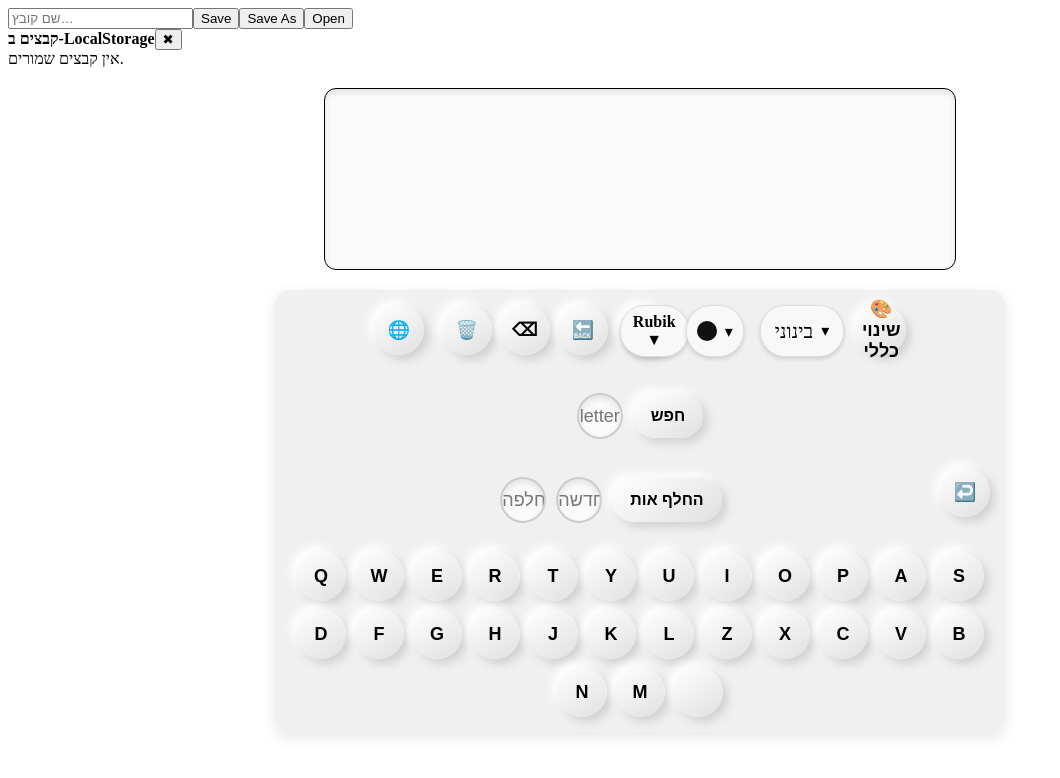
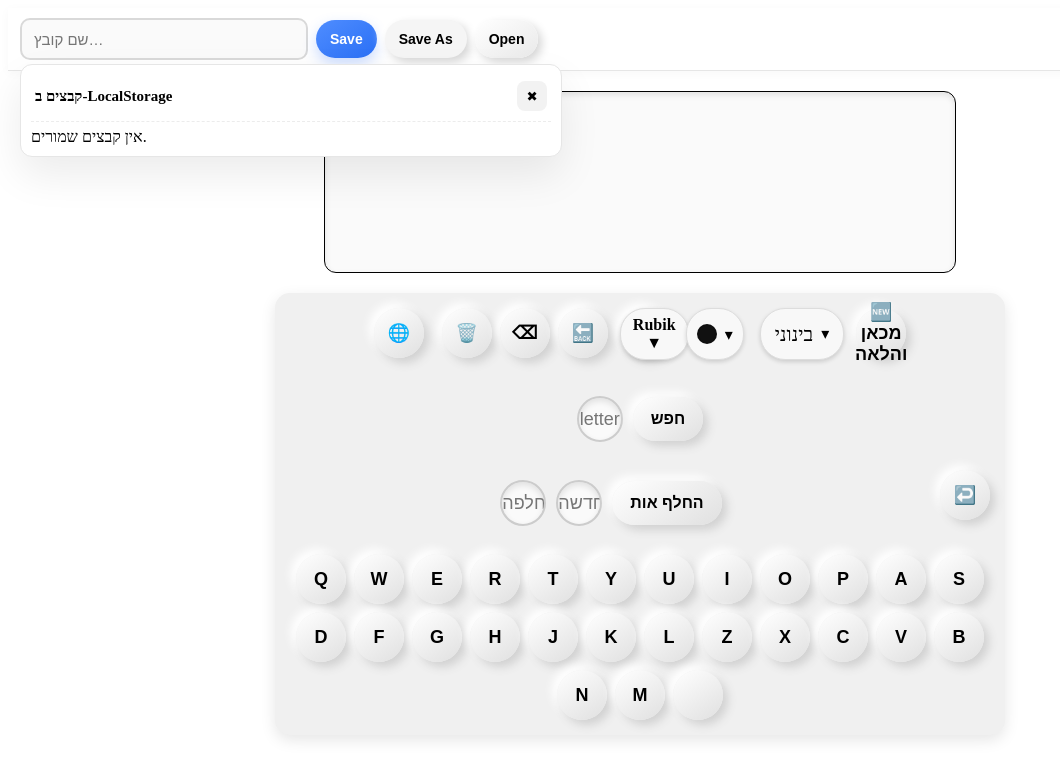
Before and after one commit to chavi216/project-chavi-sara, a React (Vite) app in the folder my-app/: page / in a window 1280 px wide. Both pictures are taken after a click on the button "Open". Shown: the top 778 px of the page, without its empty margins (0-1060 px from the left). Built offline with nearby package versions, Linux system fonts and the light colour scheme.

Commit message:
עם חלק ב' סופי ומובן ועם סטייל

```diff
--- a/my-app/src/components/keyboard/keyboard.jsx
+++ b/my-app/src/components/keyboard/keyboard.jsx
@@ -74,7 +74,7 @@ function Keyboard({ content, setContent, font, setFont, color, setColor, size, s
     });
 
 
-    const [applyToAll, setApplyToAll] = useState(true);
+    const [applyToAll, setApplyToAll] = useState(false);
 
     const [style, setStyle] = useState({});//בשביל הUNDO
 
--- a/my-app/src/components/storage/FileBar.jsx
+++ b/my-app/src/components/storage/FileBar.jsx
@@ -50,35 +50,41 @@ export default function FileBar({ currentDocId, setCurrentDocId, content, setCon
     };
 
     return (
-    <div className="flex items-center gap-2 p-2 border-b">
+        <div className="filebar">
             <input
                 placeholder="שם קובץ…"
                 value={fileName}
                 onChange={(e) => setFileName(e.target.value)}
-        className="border px-2 py-1 rounded min-w-48"
+                className="filebar__name-input"
                 dir="auto"
             />
-      <button onClick={onSave} className="px-3 py-1 border rounded">Save</button>
-      <button onClick={onSaveAs} className="px-3 py-1 border rounded">Save As</button>
-      <button onClick={onOpenClick} className="px-3 py-1 border rounded">Open</button>
+
+            <button onClick={onSave} className="btn btn--primary">Save</button>
+            <button onClick={onSaveAs} className="btn btn--ghost">Save As</button>
+            <button onClick={onOpenClick} className="btn">Open</button>
 
             {isOpenList && (
-        <div className="absolute mt-40 bg-white border rounded shadow p-2 max-h-64 overflow-auto">
-          <div className="flex justify-between items-center mb-2">
-            <strong>קבצים ב-LocalStorage</strong>
-            <button onClick={() => setIsOpenList(false)}>✖</button>
+                <div className="filebar__open-panel">
+                    <div className="filebar__open-header">
+                        <strong className="filebar__open-title">קבצים ב-LocalStorage</strong>
+                        <button className="filebar__list-close" onClick={() => setIsOpenList(false)}>✖</button>
                     </div>
+
                     {docs.length === 0 && <div>אין קבצים שמורים.</div>}
+
                     {docs.map(d => (
-            <div key={d.id} className="flex justify-between items-center gap-2 py-1">
-              <button className="underline" onClick={() => onOpenByName(d.name)}>
+                        <div key={d.id} className="filebar__doc">
+                            <button className="filebar__doc-name" onClick={() => onOpenByName(d.name)}>
                                 {d.name}
                             </button>
-              <small>{new Date(d.updatedAt).toLocaleString()}</small>
+                            <small className="filebar__doc-time">
+                                {new Date(d.updatedAt).toLocaleString()}
+                            </small>
                         </div>
                     ))}
                 </div>
             )}
         </div>
     );
+
 }
--- a/my-app/src/index.css
+++ b/my-app/src/index.css
@@ -233,3 +233,194 @@
     font-size: 15px;
   }
 }
+
+
+/* סגנונות עבור FileBar */
+
+/* ===== FileBar (סרגל קבצים) ===== */
+.filebar {
+  position: sticky;     /* נשארת למעלה בזמן גלילה (לא חובה) */
+  top: 0;
+  z-index: 20;
+  display: flex;
+  gap: 8px;
+  align-items: center;
+  padding: 10px 12px;
+  background: #ffffff;
+  border-bottom: 1px solid #e6e6e6;
+  box-shadow: 0 2px 10px rgba(0,0,0,0.03);
+}
+
+/* קלט שם קובץ */
+.filebar__name-input {
+  flex: 0 1 260px;      /* רוחב נוח אך גמיש */
+  min-width: 180px;
+  height: 38px;
+  padding: 0 12px;
+  border: 2px solid #d9d9d9;
+  border-radius: 10px;
+  background: #fafafa;
+  font-size: 15px;
+  outline: none;
+  transition: border-color .15s ease, box-shadow .15s ease, background .15s ease;
+  direction: auto;
+}
+.filebar__name-input:focus {
+  border-color: #8ab4ff;
+  box-shadow: 0 0 0 3px rgba(138,180,255,.25);
+  background: #fff;
+}
+
+/* כפתורי פעולה כלליים */
+.btn {
+  height: 38px;
+  padding: 0 14px;
+  border: 0;
+  border-radius: 999px;
+  font-size: 14px;
+  font-weight: 600;
+  cursor: pointer;
+  transition: transform .06s ease, box-shadow .15s ease, background .15s ease, color .15s ease;
+  user-select: none;
+  background: linear-gradient(145deg, #ffffff, #e9e9e9);
+  box-shadow: 4px 4px 10px #d6d6d6, -4px -4px 10px #ffffff;
+}
+.btn:hover {
+  box-shadow: 6px 6px 14px #d0d0d0, -6px -6px 14px #ffffff;
+}
+.btn:active {
+  transform: translateY(1px);
+  box-shadow: inset 3px 3px 6px #d6d6d6, inset -3px -3px 6px #ffffff;
+}
+
+/* וריאנטים קלים לזיהוי */
+.btn--primary {
+  background: linear-gradient(145deg, #4f8dff, #2a6ff5);
+  color: #fff;
+  box-shadow: 0 6px 14px rgba(47, 116, 255, .25);
+}
+.btn--primary:hover {
+  box-shadow: 0 8px 18px rgba(47, 116, 255, .35);
+}
+.btn--ghost {
+  background: #f5f5f5;
+}
+.btn--danger {
+  background: linear-gradient(145deg, #ff6161, #ff3b3b);
+  color: #fff;
+  box-shadow: 0 6px 14px rgba(255, 77, 77, .25);
+}
+
+/* נגישות: פוקוס נראה גם בעכבר */
+.btn:focus-visible,
+.filebar__name-input:focus-visible,
+.filebar__list-close:focus-visible {
+  outline: none;
+  box-shadow: 0 0 0 3px rgba(138,180,255,.35);
+}
+
+/* ===== חלון רשימת קבצים (Open) ===== */
+.filebar__open-panel {
+  position: absolute;
+  /* מומלץ שההורה של FileBar יהיה position: relative אם צריך עיגון */
+  inset-inline-start: 12px;     /* RTL/LTR נדיב */
+  top: 56px;                    /* מתחת לסרגל */
+  width: min(520px, 92vw);
+  max-height: 52vh;
+  overflow: auto;
+  background: #ffffff;
+  border: 1px solid #e6e6e6;
+  border-radius: 12px;
+  box-shadow: 0 18px 40px rgba(0,0,0,0.08);
+  padding: 10px;
+}
+
+.filebar__open-header {
+  display: flex;
+  align-items: center;
+  justify-content: space-between;
+  padding: 6px 4px 10px;
+  border-bottom: 1px dashed #ececec;
+  margin-bottom: 6px;
+}
+.filebar__open-title {
+  font-weight: 700;
+  font-size: 15px;
+}
+
+.filebar__list-close {
+  width: 30px;
+  height: 30px;
+  border-radius: 8px;
+  border: 0;
+  background: #f2f2f2;
+  cursor: pointer;
+  transition: background .15s ease, transform .06s ease;
+}
+.filebar__list-close:hover { background: #e9e9e9; }
+.filebar__list-close:active { transform: translateY(1px); }
+
+.filebar__doc {
+  display: grid;
+  grid-template-columns: 1fr auto;
+  gap: 10px;
+  align-items: center;
+  padding: 8px 6px;
+  border-radius: 10px;
+  transition: background .12s ease;
+}
+.filebar__doc:hover { background: #f8f8f8; }
+
+.filebar__doc-name {
+  all: unset;
+  color: #2a6ff5;
+  cursor: pointer;
+  text-decoration: underline;
+  font-weight: 600;
+  direction: auto;
+}
+.filebar__doc-time {
+  color: #7a7a7a;
+  font-size: 12px;
+  white-space: nowrap;
+}
+
+/* ===== עזרה קוסמטית סביב האזור העליון של כמה פאנלים (אם תשתמשי בחלק ג’) ===== */
+.panes-wrap {
+  display: grid;
+  grid-template-columns: repeat(auto-fill, minmax(240px, 1fr));
+  gap: 12px;
+  padding: 14px;
+}
+.pane-card {
+  border: 1px solid #e7e7e7;
+  border-radius: 12px;
+  padding: 10px;
+  background: #fff;
+  box-shadow: 0 6px 16px rgba(0,0,0,0.04);
+  cursor: pointer;
+  transition: box-shadow .15s ease, transform .06s ease;
+}
+.pane-card:hover { box-shadow: 0 10px 22px rgba(0,0,0,0.06); }
+.pane-card--active { box-shadow: 0 0 0 3px rgba(47,116,255,.25); }
+.pane-card__title {
+  display: flex; align-items: center; justify-content: space-between;
+  margin-bottom: 8px;
+  font-weight: 700;
+}
+.pane-card__close {
+  border: 0; background: #f2f2f2; border-radius: 8px; width: 28px; height: 28px; cursor: pointer;
+}
+.pane-card__preview {
+  max-height: 90px; overflow: hidden; white-space: pre-wrap; word-break: break-word;
+  color: #333; font-size: 14px;
+}
+.pane-card__dirty { color: #a66; font-size: 12px; margin-top: 6px; }
+
+/* רספונסיביות קלה */
+@media (max-width: 600px) {
+  .filebar { flex-wrap: wrap; gap: 6px; }
+  .filebar__name-input { flex: 1 1 auto; min-width: 140px; }
+  .btn { height: 36px; padding: 0 12px; font-size: 13px; }
+  .filebar__open-panel { width: min(96vw, 520px); }
+}
```
Lines whose indentation alone changed are shown as unchanged.
